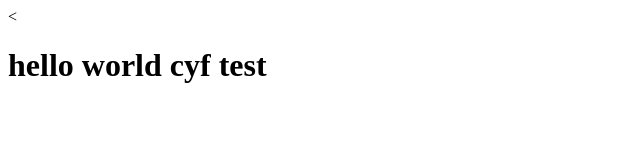
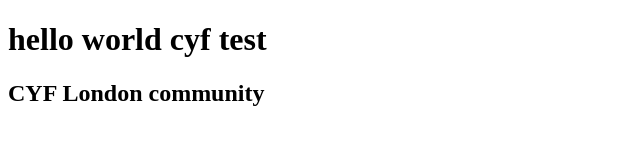
Before and after one commit to kbtesfu/Test, a plain HTML site: page index.html in a window 1280 px wide. Shown: the whole page, without its empty margins (0-640 px from the left). Drawn offline with Linux system fonts and the light colour scheme.

Commit message:
h2 Element added

```diff
--- a/index.html
+++ b/index.html
@@ -1,13 +1,14 @@
 <!DOCTYPE html>
 <html lang="en">
 <head>
-    <
+
     <meta charset="UTF-8">
     <meta name="viewport" content="width=device-width, initial-scale=1.0">
     <title>Document</title>
 </head>
 <body>
     <h1>hello world cyf test</h1>
+    <h2>CYF London community</h2>
 
 </body>
 </html>
```
